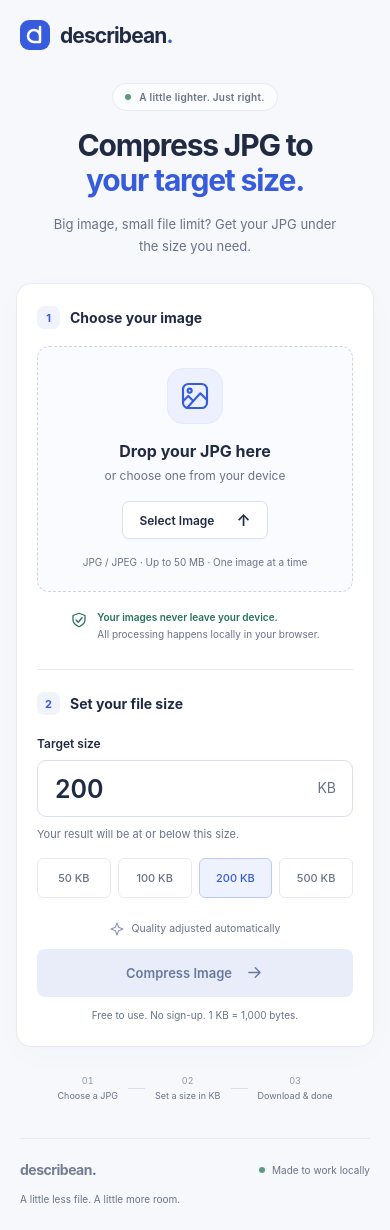
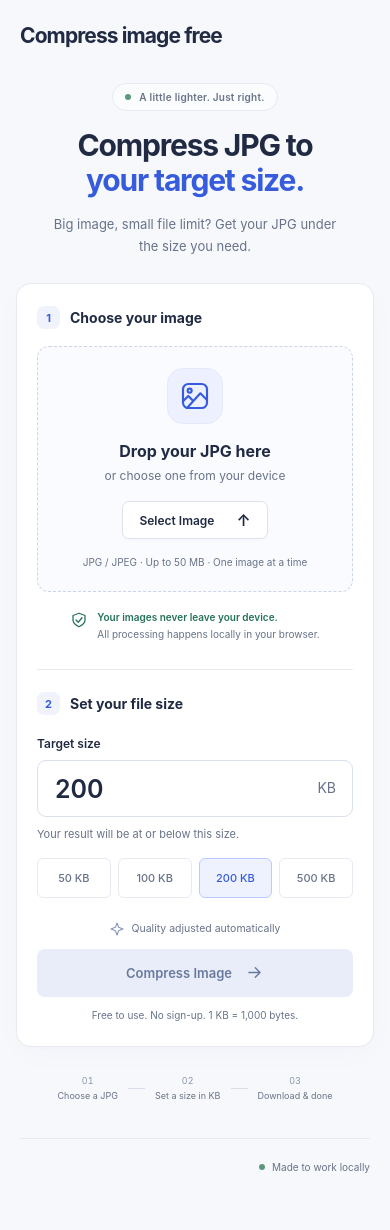
Before and after one commit to describean/describean.github.io, a plain HTML site: page index.html in a window 390 px wide. After the commit the page ends 1198 px from the top, so only its background shows below. Drawn offline with Linux system fonts and the light colour scheme.

Commit message:
v02 - Simplify header and footer

```diff
--- a/css/styles.css
+++ b/css/styles.css
@@ -26,9 +26,6 @@ svg { flex-shrink: 0; }
 
 .site-header { height: 90px; max-width: 1160px; margin: auto; padding: 0 36px; display: flex; align-items: center; justify-content: space-between; }
 .brand { display: flex; align-items: center; color: var(--ink); font-weight: 750; font-size: 23px; letter-spacing: -.9px; text-decoration: none; }
-.brand-mark { color: var(--accent); margin-right: 10px; }
-.brand-dot { color: var(--accent); }
-.header-note { font-size: 13px; color: var(--muted); }
 .page { width: min(960px, calc(100% - 48px)); margin: 29px auto 0; }
 .intro { text-align: center; margin-bottom: 37px; }
 .eyebrow { display: inline-flex; align-items: center; gap: 8px; padding: 7px 12px; border: 1px solid var(--line); border-radius: 100px; font-size: 11px; font-weight: 600; letter-spacing: .25px; background: #fff9; color: var(--muted); }
@@ -105,9 +102,7 @@ h1 span { color: var(--accent); white-space: nowrap; }
 .how-it-works p { margin: 0; font-size: 11px; color: var(--muted); }
 .how-it-works p > span { font-size: 9px; color: #8b96ac; margin-right: 7px; font-variant-numeric: tabular-nums; }
 .step-line { width: 29px; height: 1px; background: #d9deea; }
-.site-footer { max-width: 1088px; margin: auto; border-top: 1px solid var(--line); padding: 22px 0 27px; display: flex; align-items: center; justify-content: space-between; gap: 15px; color: var(--muted); font-size: 10px; }
-.site-footer > span:first-child { color: #737e93; font-size: 14px; font-weight: 650; letter-spacing: -.5px; }
-.site-footer p { margin: 0; }
+.site-footer { max-width: 1088px; margin: auto; border-top: 1px solid var(--line); padding: 22px 0 27px; display: flex; align-items: center; justify-content: flex-end; color: var(--muted); font-size: 10px; }
 .footer-local { display: flex; align-items: center; gap: 7px; }
 
 @media (min-width: 1100px) { h1 span { display: block; } }
@@ -129,7 +124,6 @@ h1 span { color: var(--accent); white-space: nowrap; }
 }
 
 @media (max-width: 580px) {
-  .header-note { display: none; }
   .brand { font-size: 21px; }
   .site-header { height: 70px; padding-inline: 20px; }
   .page { width: calc(100% - 32px); margin-top: 13px; }
@@ -161,6 +155,5 @@ h1 span { color: var(--accent); white-space: nowrap; }
   .how-it-works p { font-size: 9px; text-align: center; line-height: 1.7; }
   .how-it-works p > span { display: block; margin: 0; }
   .step-line { width: 17px; }
-  .site-footer { margin-inline: 20px; flex-wrap: wrap; padding-bottom: 25px; }
-  .site-footer p { order: 3; width: 100%; }
+  .site-footer { margin-inline: 20px; padding-bottom: 25px; }
 }
--- a/index.html
+++ b/index.html
@@ -14,11 +14,9 @@
   </head>
   <body>
     <header class="site-header">
-      <a class="brand" href="./" aria-label="describean home">
-        <svg class="brand-mark" width="30" height="30" viewBox="0 0 30 30" fill="none" aria-hidden="true"><rect width="30" height="30" rx="9" fill="currentColor"/><path d="M20 7v15h-6a6 6 0 1 1 6-6" stroke="white" stroke-width="2.5" stroke-linecap="round" stroke-linejoin="round"/></svg>
-        describean<span class="brand-dot">.</span>
+      <a class="brand" href="./" aria-label="Compress image free home">
+        Compress image free
       </a>
-      <span class="header-note">Small tools. Less hassle.</span>
     </header>
 
     <main class="page">
@@ -111,6 +109,6 @@
       <noscript><p class="error-message">Please enable JavaScript to compress images in your browser.</p></noscript>
     </main>
 
-    <footer class="site-footer"><span>describean<span class="brand-dot">.</span></span><p>A little less file. A little more room.</p><span class="footer-local"><span class="small-dot"></span> Made to work locally</span></footer>
+    <footer class="site-footer"><span class="footer-local"><span class="small-dot"></span> Made to work locally</span></footer>
   </body>
 </html>
```
